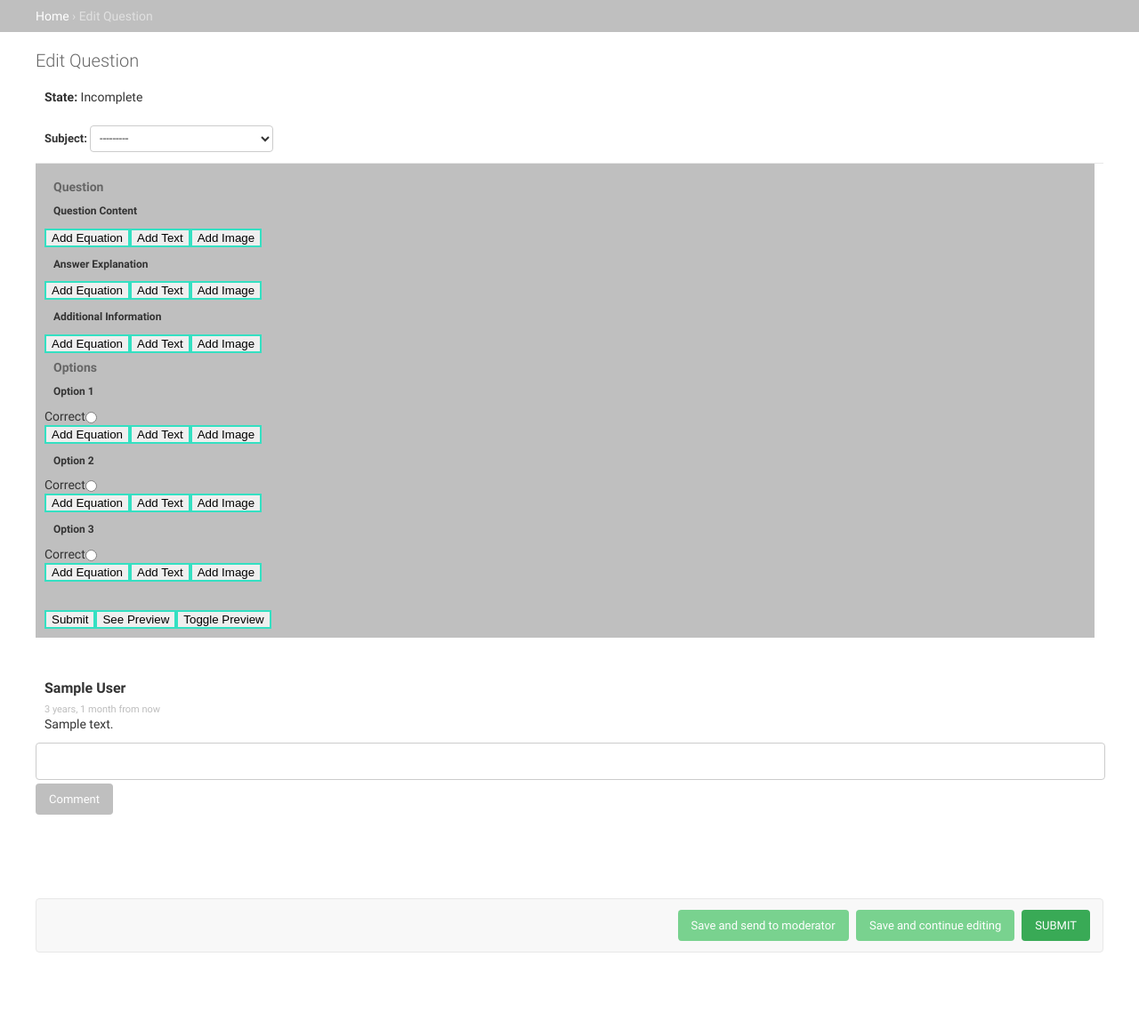
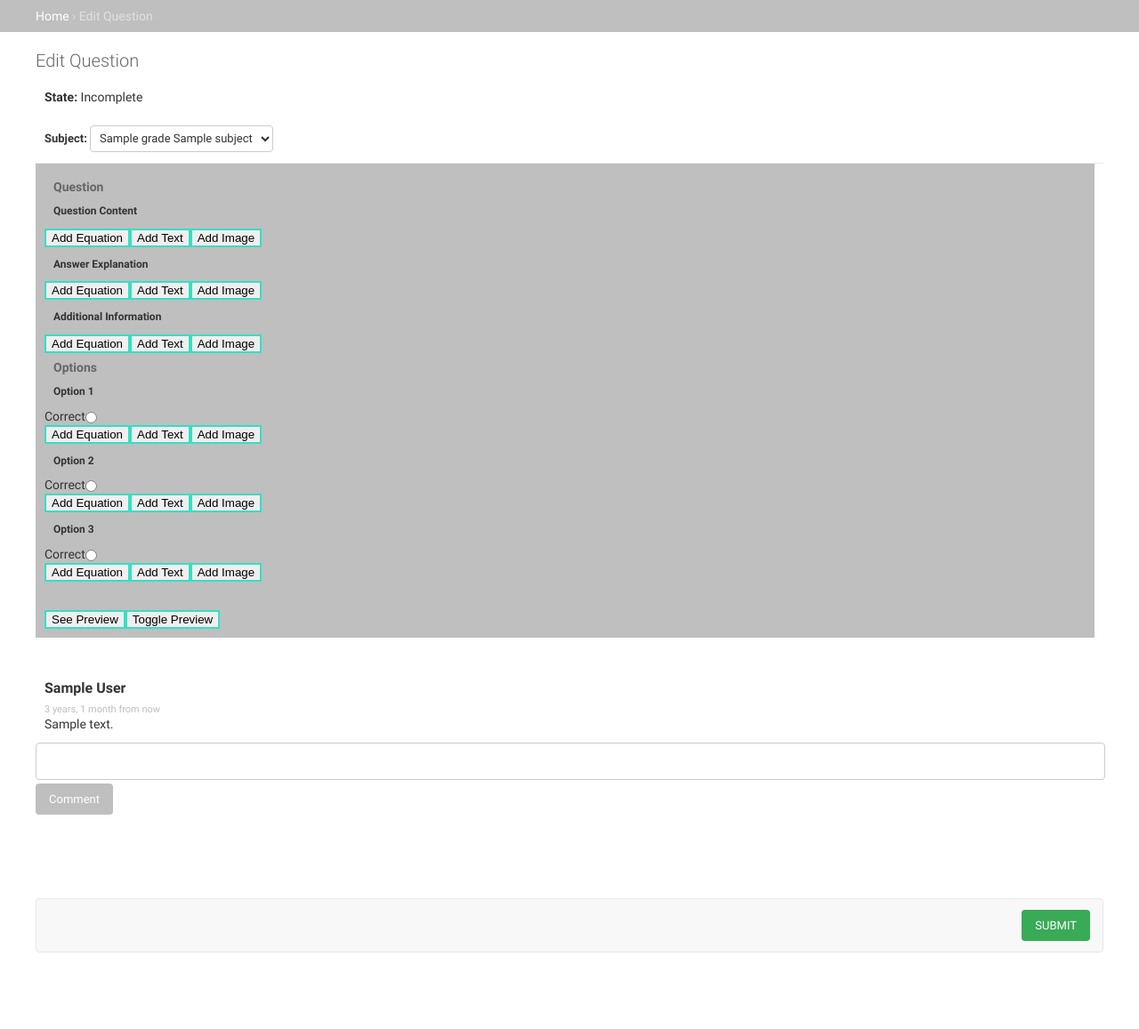
Before and after one commit to EthanMarrs/digit2, a Django app: page /questions/1/edit/ in a window 1280 px wide. Shown: the part 48-1205 px from the top of the page at 89% size. Run offline with Django 3.2, Linux system fonts and the light colour scheme; a user stored in the database is signed in; tables that the repository leaves empty hold one stand-in row (values such as "Sample post"); data that the repository does not hold is empty; parts of the project's set-up code (start-up, migrations or seed data) failed here and were passed over; some libraries are stand-ins or nearby versions.

Commit message:
centralise posting of data to server to single button

```diff
--- a/core/forms.py
+++ b/core/forms.py
@@ -56,4 +56,7 @@ class SyllabusForm(forms.Form):
 
 
 class QuestionEditForm(forms.Form):
+    def __init__(self, *args, **kwargs):
+        super(QuestionEditForm, self).__init__(*args, **kwargs)
+
     subject = forms.ModelChoiceField(queryset=models.Subject.objects.all(), label="")
--- a/core/static/core/fetchQuestionInfo.js
+++ b/core/static/core/fetchQuestionInfo.js
@@ -11,7 +11,6 @@ var getData = function(){
     url: '../../../question_content/' + '?question_id=' + global_question_id, // TODO: This needs to be passed in as an attribute
     type: 'GET',
     success: function(data){
-      console.dir(data);
       if(data["message"]){
         console.log(data["message"]);
       }
@@ -43,7 +42,6 @@ var populateForm = function(data){
   sections.map(function(section_name){
     data[section_name].map(function(block){
       is_inline = block["inline"]; // evals to true or false
-      console.log(block);
       if(block["text"]){
         addTextField(section_name, block["text"], is_inline);
       }
@@ -51,7 +49,6 @@ var populateForm = function(data){
         addEquationField(section_name, block["latex"], is_inline);
       }
       else if(block["image"]){
-        console.log("There's an existing image!");
         addExistingImageField(section_name, block["image"], is_inline, "/media/optimised_media/")
       }
       else{
--- a/core/static/core/questionForm.js
+++ b/core/static/core/questionForm.js
@@ -469,7 +469,7 @@ var postInfo = function(){
       processData: false,
       type: 'POST',
       success: function(data){
-        alert("Images posted to server")
+        console.log("Images posted to server")
         // post the data to the server
         $.ajax({
           url: '../../../question_content/', // TODO: This needs to be passed in as an attribute
@@ -478,15 +478,17 @@ var postInfo = function(){
           data: JSON.stringify(json_data),
           dataType:'json',
           success: function(data){
-            alert("succes posting data")
+            console.log("succes posting data")
+            // TODO: change this code
+            $("#subject_form_button").click();
           },
           error: function(data){
-            alert("Posting data to server went wrong!")
+            console.log("Posting data to server went wrong!")
           },
         });
       },
       error: function(data){
-        alert("Posting images posting went wrong");
+        console.log("Posting images posting went wrong");
       },
     });
   }
--- a/core/static/core/setupQuestionForm.js
+++ b/core/static/core/setupQuestionForm.js
@@ -84,8 +84,10 @@
   root_div.append("<br />")
   root_div.append("<br />")
 
+  // TODO: make the submit button optional
   // add the submit button
-  root_div.append("<button type='button' class='create-block-buttons' onClick='postInfo()'>Submit</button>")
+  // root_div.append("<button type='button' class='create-block-buttons' onClick=>Submit</button>")
+
   // add the preview button
   root_div.append("<button type='button' class='create-block-buttons' onClick='createPreview()'>See Preview</button>")
   // hide the preview pane
--- a/core/templates/edit_question.html
+++ b/core/templates/edit_question.html
@@ -38,6 +38,7 @@
                 {{ question_form.subject }}
             </div>
             <input type="hidden" name="question_id" value="{{ question.id }}"/>
+            <input id="subject_form_button" type="submit" value="" style="display:none;">
         </div>
     </form>
     <div id="content-container">
@@ -70,9 +71,7 @@
         &nbsp;
     </div>
     <div class="submit-row">
-        <input type="submit" value="Save and send to moderator" >
-        <input type="submit" value="Save and continue editing" >
-        <input class="default" type="submit" >
+        <input id="save_button" class="default" type="submit" >
     </div>
 </div>
 {% autoescape off %}
@@ -88,6 +87,11 @@
 <script>
     fetchQuestionInfo();
     addToolbarButtons();
+    // add function listeners 'postInfo()'
+    $("#save_button").on("click",function(){
+        console.log("boop");
+        postInfo();
+    })
 </script>
 {% endautoescape %}
 
--- a/core/views.py
+++ b/core/views.py
@@ -313,8 +313,10 @@ class QuestionEditView(View):
                        "site_url": "/",
                        "site_header": "Dig-it",
                        "form": forms.CommentForm,
-                       "question_form": forms.QuestionEditForm,
-                       "question": question})
+                       "question_form": forms.QuestionEditForm(
+                            initial={'subject': question.subject}),
+                       "question": question
+                       })
 
     def post(self, request, *args, **kwargs):
         question = models.Question.objects.get(id=request.POST["question_id"])
@@ -328,8 +330,9 @@ class QuestionEditView(View):
                        "site_url": "/",
                        "site_header": "Dig-it",
                        "form": forms.CommentForm,
-                       "question_form": forms.QuestionEditForm,
-                       "question": question})
+                       "question": question,
+                       "question_form": forms.QuestionEditForm(
+                            initial={'subject': question.subject}) })
 
 
 class SyllabusCreateWizardView(FormView):
```
